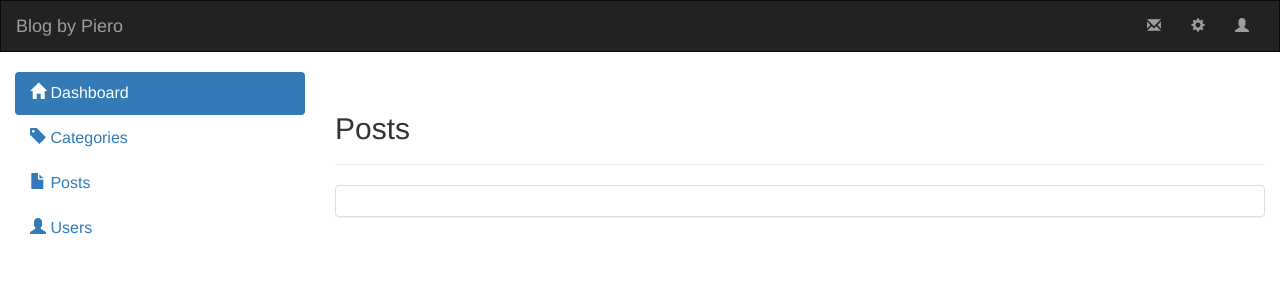
After one commit to nkushh/djangoblog, a Django app: page /posts/ in a window 1280 px wide. The commit adds this page. Shown: the top 300 px of the page. Run offline with Django 3.2, Linux system fonts and the light colour scheme; data that the repository does not hold is empty; some libraries are stand-ins or nearby versions.

Commit message:
Added post details page and created urls to the sidebar

```diff
--- a/blog/static/css/styles.css
+++ b/blog/static/css/styles.css
@@ -1 +1,2 @@
+.navbar{border-radius: 0px;}
 .sidebar-nav{font-size: 16px;}
--- a/blog/templates/blog/base.html
+++ b/blog/templates/blog/base.html
@@ -4,15 +4,16 @@
 <head>
 	<title>{% block title %}{% endblock %}</title>
 	<link rel="stylesheet" type="text/css" href="{% static 'css/bootstrap.min.css' %}">
+	<link rel="stylesheet" type="text/css" href="{% static 'css/styles.css' %}">
 
 	<!-- jQuery -->
 	<script src="{% static 'js/jquery.js' %} "></script>
 </head>
 <body>
 	<nav class="navbar navbar-inverse">
-		<div class="container">
+		<div class="container-fluid">
 			<div class="navbar-header">
-				<a href="" class="navbar-brand">Blog by Piero</a>
+				<a href="{% url 'index' %}" class="navbar-brand">Blogby Piero</a>
 			</div>
 			<div class="navbar-right">
 				<ul class="nav navbar-nav">
--- a/blog/templates/blog/dashboard.html
+++ b/blog/templates/blog/dashboard.html
@@ -11,7 +11,7 @@
 		<h3>All Blog Posts</h3>
 		<ul class="list-unstyled">
 			{% for post in posts %}
-			<li class="lead"><a href="">{{ post.title }} <small>created on: {{ post.created_on }}</small> {% if post.published_on %}Published{% endif %}</a></li>
+			<li class="lead"><a href="{% url 'details' pk=post.pk %}">{{ post.title }} <small>created on: {{ post.created_on }}</small> {% if post.published_on %}Published{% endif %}</a></li>
 			{% endfor %}
 		</ul>
 	</div>
--- a/blog/templates/blog/dashboard_base.html
+++ b/blog/templates/blog/dashboard_base.html
@@ -13,13 +13,13 @@
 	<nav class="navbar navbar-inverse">
 		<div class="container-fluid">
 			<div class="navbar-header">
-				<a href="" class="navbar-brand">Blog by Piero</a>
+				<a href="{% url 'dashboard' %}" class="navbar-brand">Blog by Piero</a>
 			</div>
 			<div class="pull-right">
 				<ul class="nav navbar-nav">
 					<li><a href=""><span class="glyphicon glyphicon-envelope"></span></a></li>
 					<li><a href=""><span class="glyphicon glyphicon-cog"></span></a></li>
-					<li><a href=""><span class="glyphicon glyphicon-user"></span></a></li>
+					<li><a href="{% url 'index' %}"><span class="glyphicon glyphicon-user"></span></a></li>
 				</ul>
 			</div>
 		</div>
@@ -29,9 +29,9 @@
 			<!-- Sidebar nav -->
 			<div class="col-md-3">
 				<ul class="sidebar-nav nav nav-pills nav-stacked">
-					<li class="active"><a href=""><span class="glyphicon glyphicon-home"></span> Dashboard</a></li>
+					<li class="active"><a href="{% url 'dashboard' %}"><span class="glyphicon glyphicon-home"></span> Dashboard</a></li>
 					<li><a href=""><span class="glyphicon glyphicon-tag"></span> Categories</a></li>
-					<li><a href=""><span class="glyphicon glyphicon-file"></span> Posts</a></li>
+					<li><a href="{% url 'posts' %}"><span class="glyphicon glyphicon-file"></span> Posts</a></li>
 					<li><a href=""><span class="glyphicon glyphicon-user"></span> Users</a></li>
 				</ul>
 			</div>
--- /dev/null
+++ b/blog/templates/blog/posts.html
@@ -0,0 +1,18 @@
+{% extends "blog/dashboard_base.html" %}
+
+{% block title %}Posts{% endblock %}
+
+{% block content %}
+<div class="page-header"><h2>Posts</h2></div>
+<div class="panel panel-default">
+	<div class="panel-body">
+	{% for post in posts %}
+		<div>
+			<h3><a href="{% url 'details' pk=post.pk %}">{{ post.title }}</a></h3>
+			<p>{{ post.text|slice:":250" }}....<a href="{% url 'details' pk=post.pk %}"> <strong>more details</strong></a></p>
+			<hr>
+		</div>
+	{% endfor %}
+	</div>
+</div>
+{% endblock %}
--- a/blog/urls.py
+++ b/blog/urls.py
@@ -5,4 +5,6 @@ urlpatterns = [
 	url(r'^$', views.allBlogs, name="index"),
 	url(r'^post/(?P<pk>\d+)/$', views.postDetails, name="post-details"),
 	url(r'^dashboard/$', views.dashboard, name="dashboard"),
+	url(r'^post/(?P<pk>\d+)/detail/$', views.post_details, name="details"),
+	url(r'^posts/', views.posts, name="posts"),
 ]
--- a/blog/views.py
+++ b/blog/views.py
@@ -1,6 +1,7 @@
-from django.shortcuts import render, get_object_or_404
+from django.shortcuts import render, get_object_or_404, redirect
 from django.utils import timezone
 from .models import Post
+from .forms import PostForm
 
 # Create your views here.
 def allBlogs(request):
@@ -14,3 +15,25 @@ def postDetails(request, pk):
 def dashboard(request):
 	posts = Post.objects.all()
 	return render(request, 'blog/dashboard.html', {'posts':posts})
+
+def newPost(request):
+	if method.request=="POST":
+		form = PostForm(request.POST)
+		if form.is_valid():
+			post = form.save(commit=False)
+			post.author = request.user
+			post.published_on = timezone.now()
+			post.save()
+			return redirect('post_details', pk=post.pk)
+	else:
+		form = PostForm()
+	return render(request, 'blog/new_post.html', {'form':form})
+
+def post_details(request, pk):
+	post = Post.objects.get(pk=pk)
+	return render(request, 'blog/post_details.html', {'post':post})
+
+
+def posts(request):
+	posts = Post.objects.all()
+	return render(request, 'blog/posts.html', {'posts':posts})
```
Also changed, not shown: blog/templates/blog/new_post.html (added, +15 -0 lines), blog/templates/blog/post_details.html (added, +17 -0 lines).
